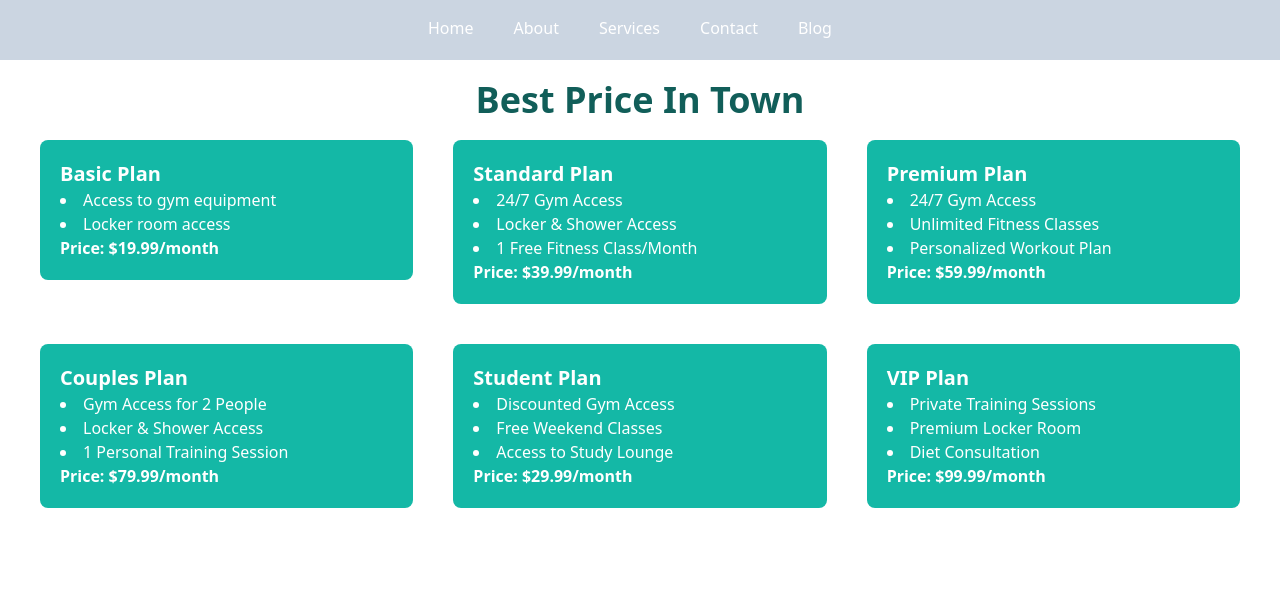
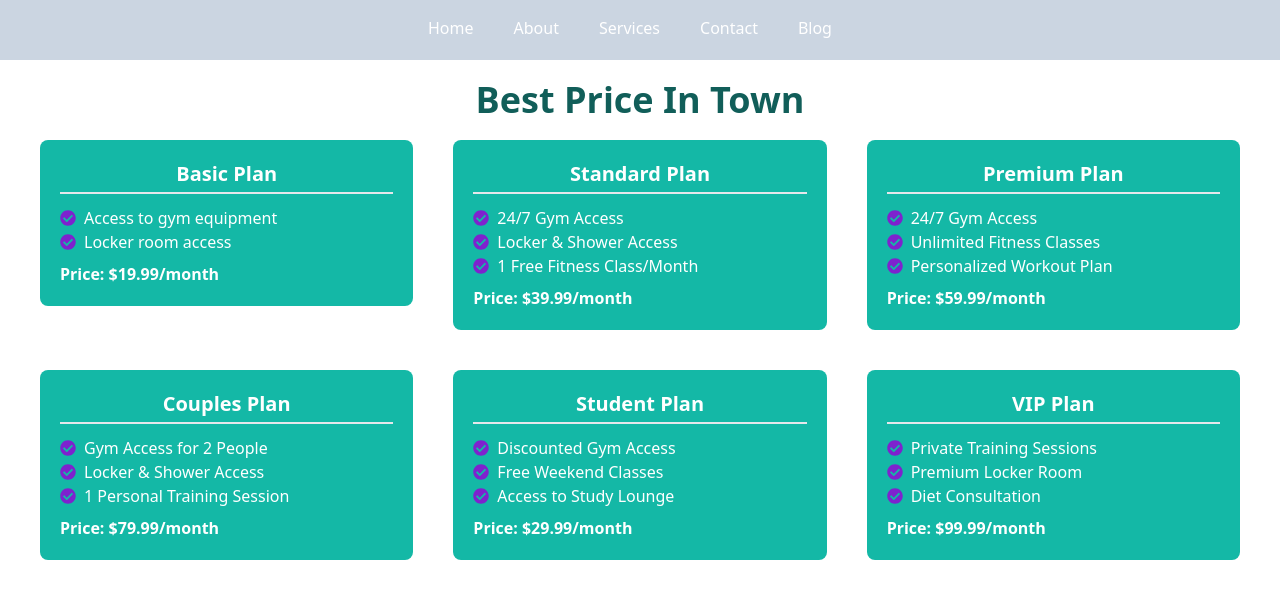
Before and after one commit to sazid0101/Price-options, a React (Vite) app: page / in a window 1280 px wide. Shown: the top 598 px of the page. Built offline with nearby package versions, Linux system fonts and the light colour scheme.

Commit message:
design card

```diff
--- a/src/Components/PriceOption/PriceOption.jsx
+++ b/src/Components/PriceOption/PriceOption.jsx
@@ -1,14 +1,16 @@
+import { FaCheckCircle } from "react-icons/fa";
 const PriceOption = ({option}) => {
     const {name,features,price} = option
     return (
         <div className="text-white">
 
-            <div className="bg-teal-500 p-5 rounded-lg">
-            <h1 className="text-xl font-bold ">{name}</h1>
+            <div className="bg-teal-500 p-5 rounded-lg ">
+            <h1 className="text-xl font-bold  text-center pb-1">{name}</h1>
+            <div className="border-t-2  border-gray-200 pb-3"></div>
             {
-                features.map(feature =><li>{feature}</li> )
+                features.map(feature =><p className="flex items-center gap-2"><FaCheckCircle className="text-purple-700"></FaCheckCircle> {feature}</p> )
             }
-            <h1 className="font-bold">Price: {price}</h1>
+            <h1 className="font-bold pt-2">Price: {price}</h1>
             </div>
         </div>
     );
```
